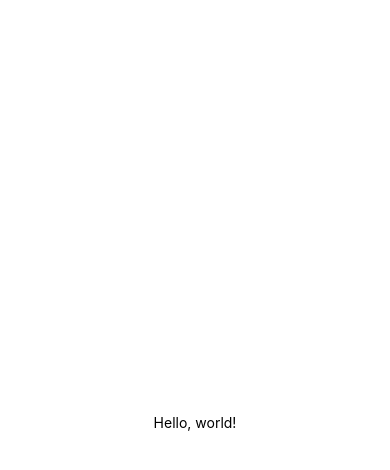
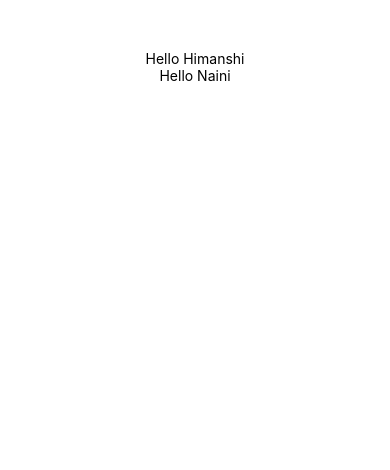
Before and after one commit to himanshi-sharmaa/react-native-demo, a React Native app: screen / in a window 390 px wide. Shown: the top 470 px of the page. Built offline with nearby package versions, Linux system fonts and the light colour scheme.

Commit message:
Used props for components

```diff
--- a/App.js
+++ b/App.js
@@ -1,12 +1,24 @@
 import React, { Component } from 'react';
 import { Text, View } from 'react-native';
 
-export default class HelloWorldApp extends Component {
+class Greeting extends Component {
   render() {
     return (
-      <View style={{ flex: 1, justifyContent: "center", alignItems: "center" }}>
-        <Text>Hello, world!</Text>
+      <View style={{alignItems: 'center'}}>
+        <Text>Hello {this.props.name}</Text>
       </View>
     );
   }
 }
+
+export default class LotsOfGreetings extends Component {
+
+  render() {
+    return (
+      <View style={{alignItems: 'center', top: 50}}>
+        <Greeting name="Himanshi" />
+        <Greeting name="Naini" />
+      </View>
+    );
+  }
+}
```
